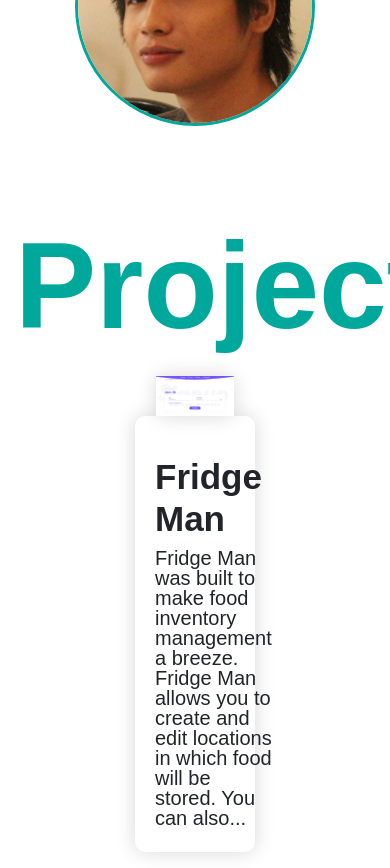
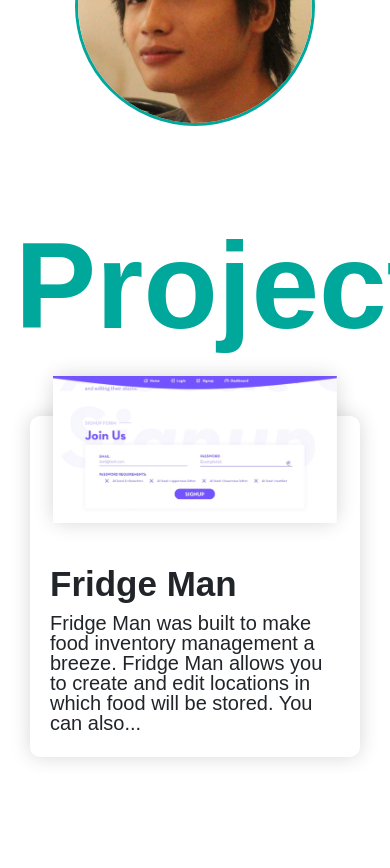
Before and after one commit to ronngb/portfolio, a Vue app: page / in a window 390 px wide. Shown: the part 1400-2268 px from the top of the page. After the commit the page ends 2173 px from the top, so only its background shows below. Built offline with nearby package versions, Linux system fonts and the light colour scheme.

Commit message:
deleted the other pic file

```diff
--- a/src/components/Project.vue
+++ b/src/components/Project.vue
@@ -1,9 +1,9 @@
 <template>
   <div class="row">
-    <div class="col-12 proj">
+    <div class="col-md-12 proj">
       <h1>Project</h1>
       <ul class="d-flex justify-content-around proj-list">
-        <div class="col-5">
+        <div class="col-md-5">
           <li class="d-flex align-items-center flex-column">
             <div class=" image">
               <!-- PROB: image-->
```
Also changed, not shown: src/assets/profile-pic.png (deleted).
